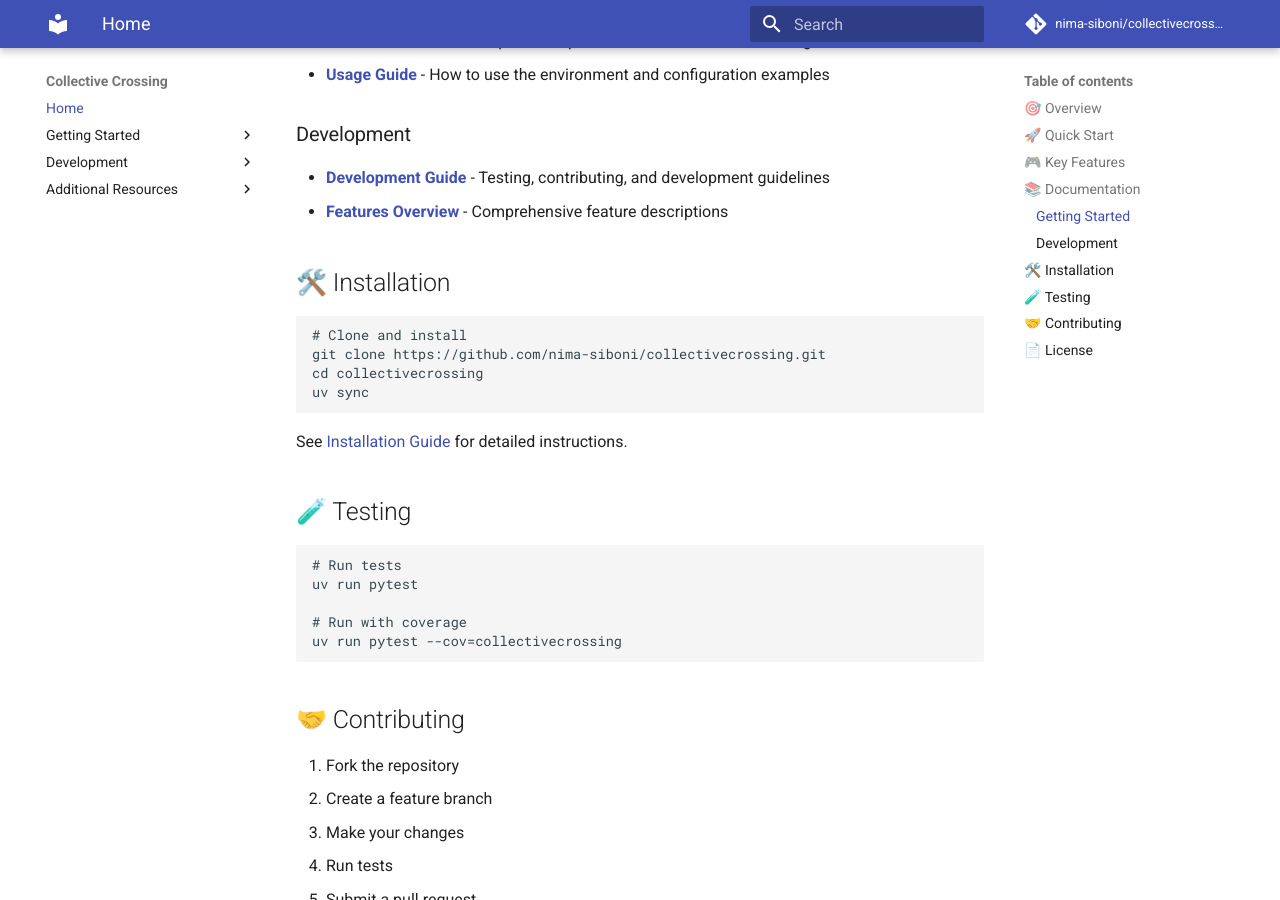
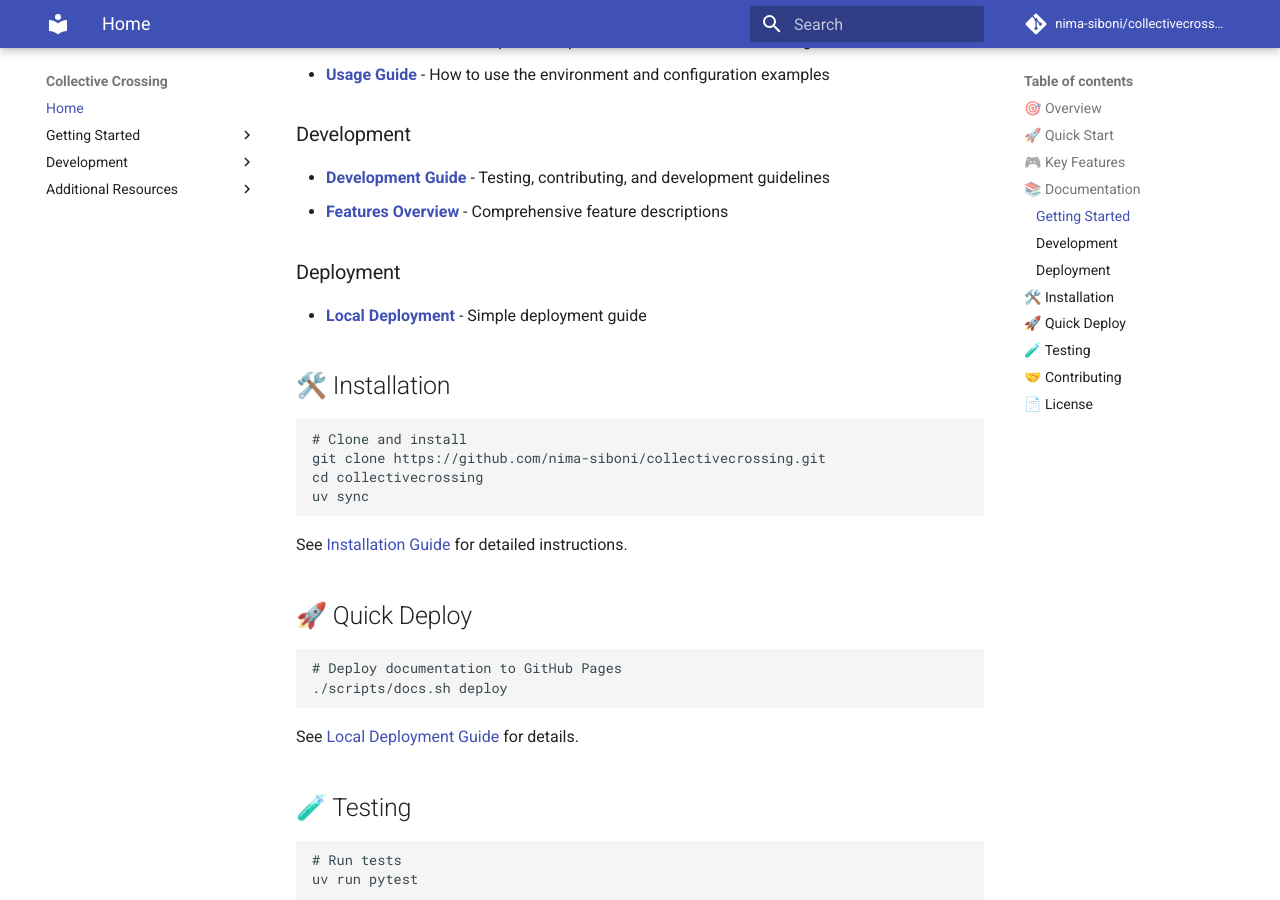
Before and after one commit to nima-siboni/collectivecrossing, an MkDocs documentation site: the page built from docs/index.md, in a window 1280 px wide and 900 px high, scrolled down 1670 px. Built offline with MkDocs 1.6.1 and Material for MkDocs 9.7.7, drawn with Linux system fonts in a browser that asks for light colours; comment, search, counter and statistics services are not loaded.

Commit message:
Update documentation to reflect simple local deployment approach

````diff
--- a/docs/index.md
+++ b/docs/index.md
@@ -56,6 +56,9 @@ observations, infos = env.reset(seed=42)
 - **[Development Guide](development.md)** - Testing, contributing, and development guidelines
 - **[Features Overview](features.md)** - Comprehensive feature descriptions
 
+### Deployment
+- **[Local Deployment](setup_local_deployment.md)** - Simple deployment guide
+
 ## 🛠️ Installation
 
 ```bash
@@ -66,6 +69,15 @@ uv sync
 ```
 
 See [Installation Guide](installation.md) for detailed instructions.
+
+## 🚀 Quick Deploy
+
+```bash
+# Deploy documentation to GitHub Pages
+./scripts/docs.sh deploy
+```
+
+See [Local Deployment Guide](setup_local_deployment.md) for details.
 
 ## 🧪 Testing
 
````
Also changed, not shown: README.md (+10 -0 lines).
